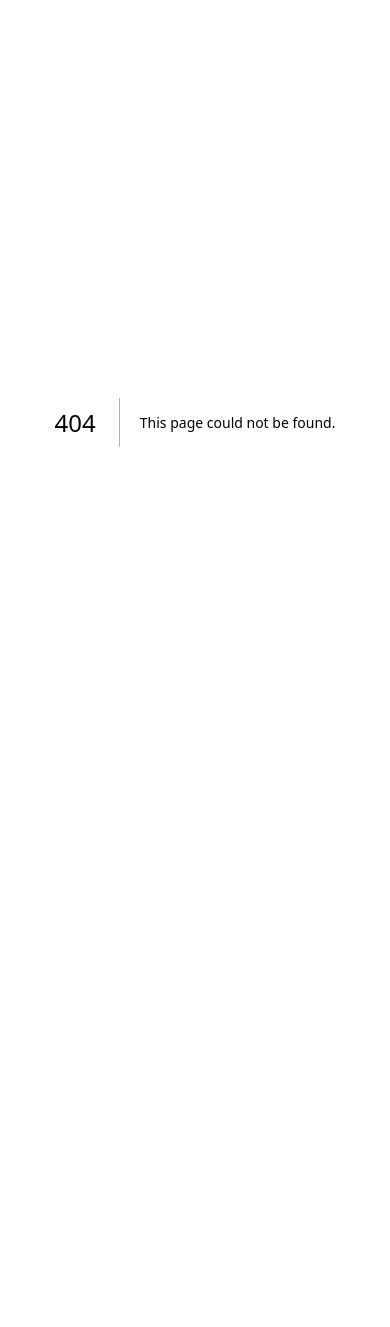
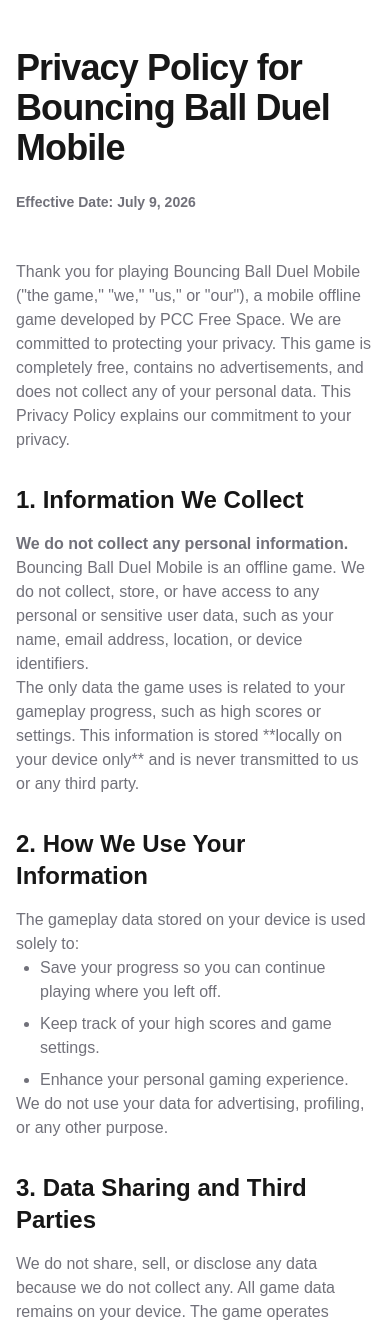
Before and after one commit to chunribu/chunribu.github.io, a Next.js app: page /bouncingballduel-mobile/privacy-policy in a window 390 px wide. Before the commit this address had no page. Shown: the top 1327 px of the page. Before the commit the page ends 844 px from the top, so only its background shows below. Built offline with nearby package versions, Linux system fonts and the light colour scheme.

Commit message:
feat: add privacy policy page for Bouncing Ball Duel Mobile

```diff
--- /dev/null
+++ b/app/bouncingballduel-mobile/privacy-policy/page.js
@@ -0,0 +1,82 @@
+import React from 'react';
+
+export const metadata = {
+  title: "Privacy Policy - Bouncing Ball Duel Mobile",
+  description: "Privacy Policy for Bouncing Ball Duel Mobile, a free offline Android game developed by PCC Free Space.",
+};
+
+export default function PrivacyPolicy() {
+  return (
+    <div className="min-h-screen bg-background py-12 px-4 sm:px-6 lg:px-8">
+      <div className="max-w-4xl mx-auto">
+        <div className="mb-12">
+          <h1 className="text-4xl font-bold tracking-tight text-foreground mb-6 animate-fade-in-up">
+            Privacy Policy for Bouncing Ball Duel Mobile
+          </h1>
+          <p className="text-sm text-muted-foreground">
+            <strong>Effective Date: July 9, 2026</strong>
+          </p>
+        </div>
+
+        <div className="prose prose-lg dark:prose-invert max-w-none">
+          <p className="text-muted-foreground">
+            Thank you for playing Bouncing Ball Duel Mobile (&quot;the game,&quot; &quot;we,&quot; &quot;us,&quot; or &quot;our&quot;), a mobile offline game developed by PCC Free Space. We are committed to protecting your privacy. This game is completely free, contains no advertisements, and does not collect any of your personal data. This Privacy Policy explains our commitment to your privacy.
+          </p>
+
+          <h2 className="text-2xl font-semibold mt-8 mb-4 text-foreground">1. Information We Collect</h2>
+          <p className="text-muted-foreground">
+            <strong>We do not collect any personal information.</strong> Bouncing Ball Duel Mobile is an offline game. We do not collect, store, or have access to any personal or sensitive user data, such as your name, email address, location, or device identifiers.
+          </p>
+          <p className="text-muted-foreground">
+            The only data the game uses is related to your gameplay progress, such as high scores or settings. This information is stored **locally on your device only** and is never transmitted to us or any third party.
+          </p>
+
+          <h2 className="text-2xl font-semibold mt-8 mb-4 text-foreground">2. How We Use Your Information</h2>
+          <p className="text-muted-foreground">
+            The gameplay data stored on your device is used solely to:
+          </p>
+          <ul className="list-disc pl-6 space-y-2 text-muted-foreground">
+            <li>Save your progress so you can continue playing where you left off.</li>
+            <li>Keep track of your high scores and game settings.</li>
+            <li>Enhance your personal gaming experience.</li>
+          </ul>
+          <p className="text-muted-foreground">
+            We do not use your data for advertising, profiling, or any other purpose.
+          </p>
+
+          <h2 className="text-2xl font-semibold mt-8 mb-4 text-foreground">3. Data Sharing and Third Parties</h2>
+          <p className="text-muted-foreground">
+            We do not share, sell, or disclose any data because we do not collect any. All game data remains on your device. The game operates entirely offline and does not communicate with any external servers.
+          </p>
+
+          <h2 className="text-2xl font-semibold mt-8 mb-4 text-foreground">4. Data Security</h2>
+          <p className="text-muted-foreground">
+            We take reasonable measures to ensure the integrity of the game&apos;s code to protect the data stored locally on your device. Since the data never leaves your device, you have full control over it.
+          </p>
+
+          <h2 className="text-2xl font-semibold mt-8 mb-4 text-foreground">5. Your Choices and Rights</h2>
+          <p className="text-muted-foreground">
+            You have complete control over your game data. You can delete all locally stored game data at any time by clearing the application&apos;s cache and data through your device&apos;s settings or by simply uninstalling the game.
+          </p>
+
+          <h2 className="text-2xl font-semibold mt-8 mb-4 text-foreground">6. Children&apos;s Privacy</h2>
+          <p className="text-muted-foreground">
+            Our game does not knowingly collect any personal information from anyone, including children under the age of 13. The game is designed to be safe for all audiences.
+          </p>
+
+          <h2 className="text-2xl font-semibold mt-8 mb-4 text-foreground">7. Contact Us</h2>
+          <p className="text-muted-foreground">
+            If you have any questions or concerns regarding this Privacy Policy, please contact us at:<br />
+            <a href="mailto:pccfreespace@gmail.com" className="text-primary hover:underline">pccfreespace@gmail.com</a>
+          </p>
+
+          <h2 className="text-2xl font-semibold mt-8 mb-4 text-foreground">8. Changes to This Privacy Policy</h2>
+          <p className="text-muted-foreground">
+            We may update this Privacy Policy from time to time. Since the game is offline and does not collect data, we anticipate any changes will be minor. We encourage you to review this policy periodically.
+          </p>
+        </div>
+
+      </div>
+    </div>
+  );
+}
```
